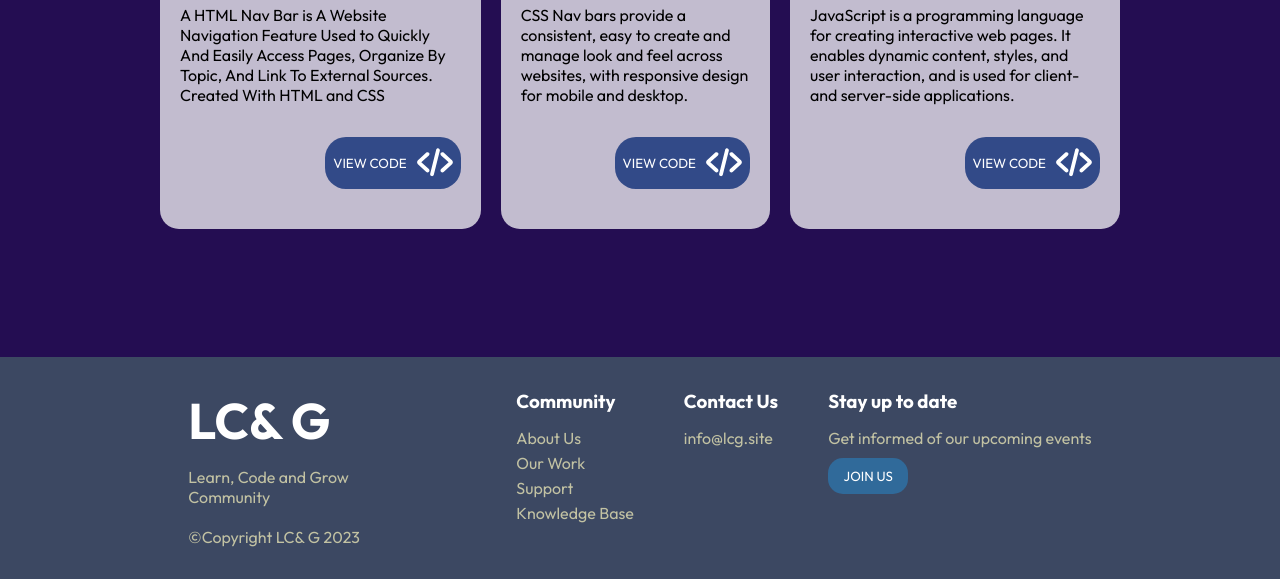
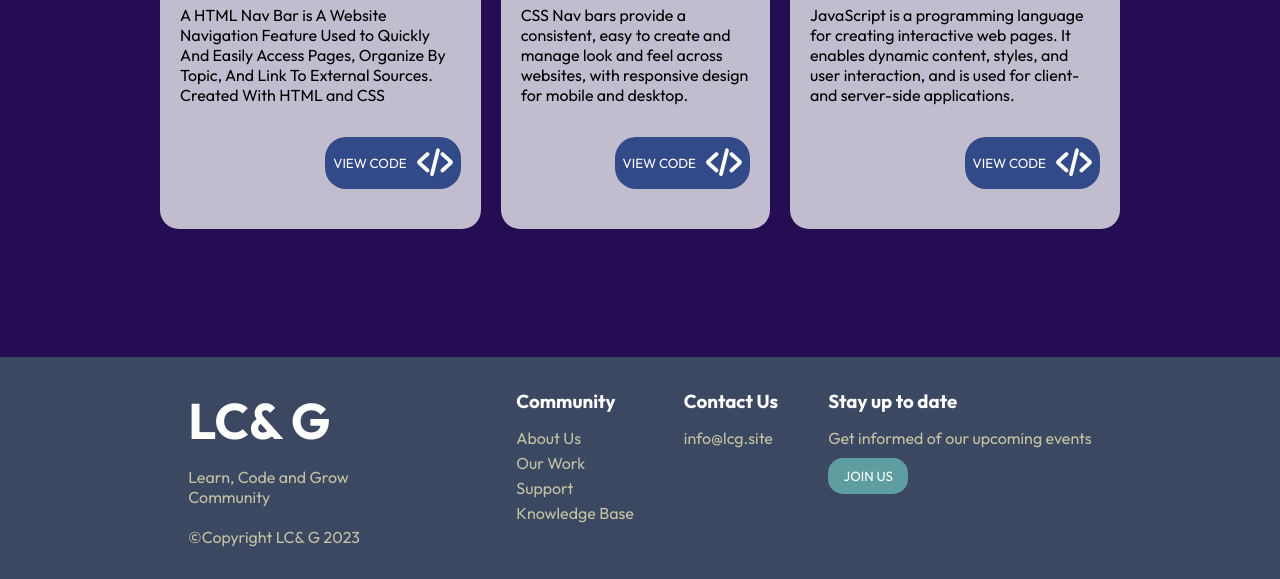
Before and after one commit to Codedwells/LCG, a plain HTML site: page client/index.html in a window 1280 px wide. In both pictures the pointer is over the button 868 px from the left and 1589 px from the top of the page. Shown: the part 1113-1692 px from the top of the page. Drawn offline with Linux system fonts and the light colour scheme.

Commit message:
Added: Hover effect to footer button

```diff
--- a/client/CSS/style.css
+++ b/client/CSS/style.css
@@ -338,7 +338,9 @@ footer button {
 	text-transform: uppercase;
 	margin-top: 10px;
 }
-
+footer button:hover{
+	background-color: cadetblue;
+}
 #copy {
 	text-align: center;
 	margin-top: 20px;
```
